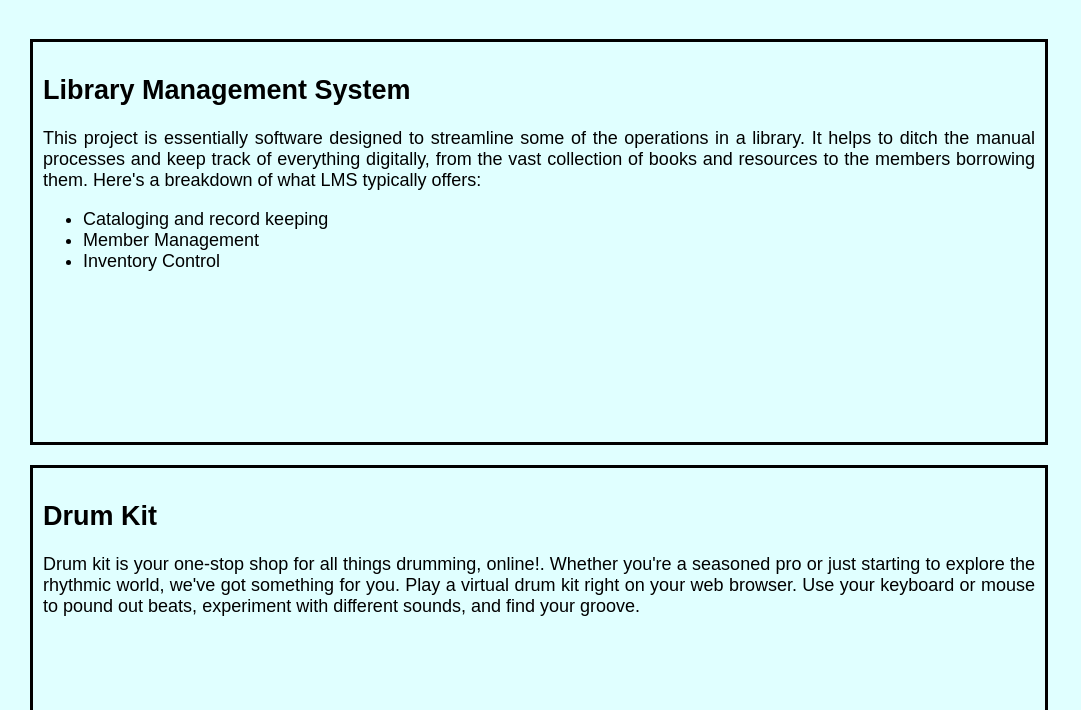
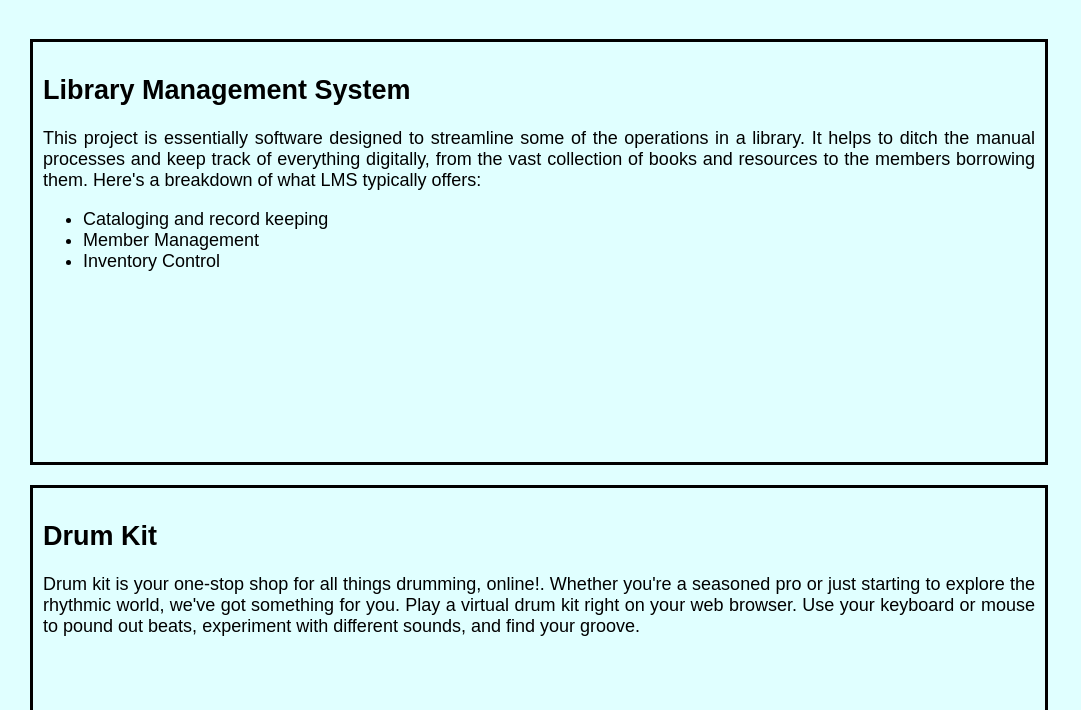
Before and after one commit to shenbagaraaj/shenbagaraaj.github.io.portfolio, a plain HTML site: page projects.html in a window 1280 px wide. Shown: the part 90-800 px from the top of the page, without its empty margins (0-1081 px from the left). Drawn offline with Linux system fonts and the light colour scheme.

Commit message:
Update projects.html

```diff
--- a/projects.html
+++ b/projects.html
@@ -27,8 +27,8 @@
                 gap:20px;
             }
             .block{
-                width: 60%;
-                height: 380px;
+                width: 70%;
+                height: 400px;
                 font-size: large;
                 border:3px solid black;
                 padding:10px;
```
